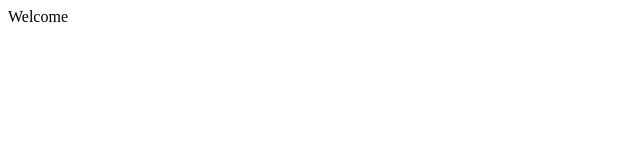
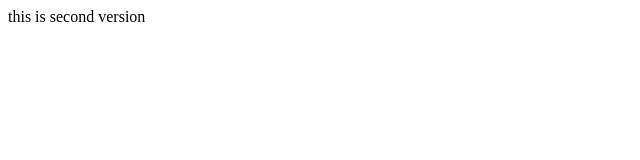
Before and after one commit to bhupendra48888/myrepo, a plain HTML site: page index.html in a window 1280 px wide. Shown: the full height of the page, 0-640 px from the left. Drawn offline with Linux system fonts and the light colour scheme.

Commit message:
second  version

```diff
--- a/index.html
+++ b/index.html
@@ -6,6 +6,6 @@
   <title>Document</title>
 </head>
 <body>
-  Welcome
+  this is second version
 </body>
 </html>
```
